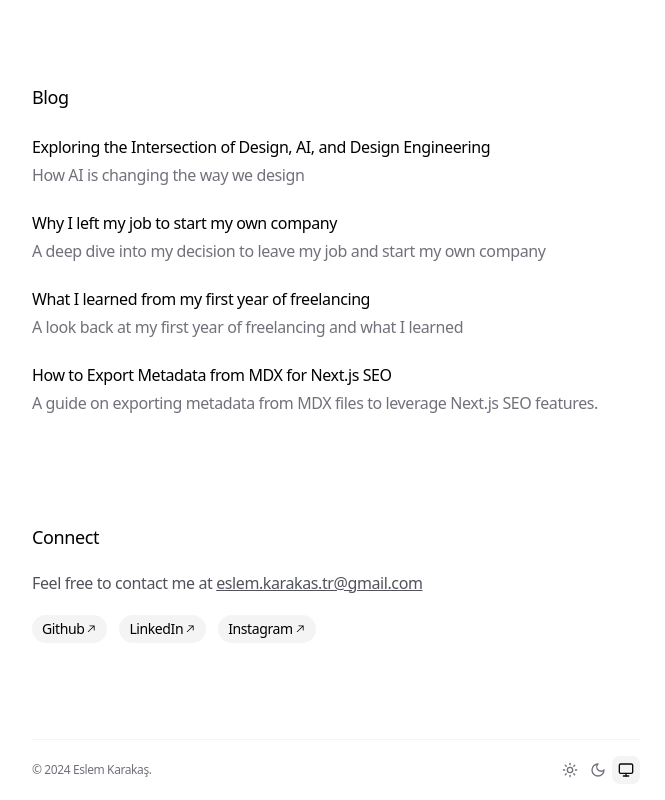
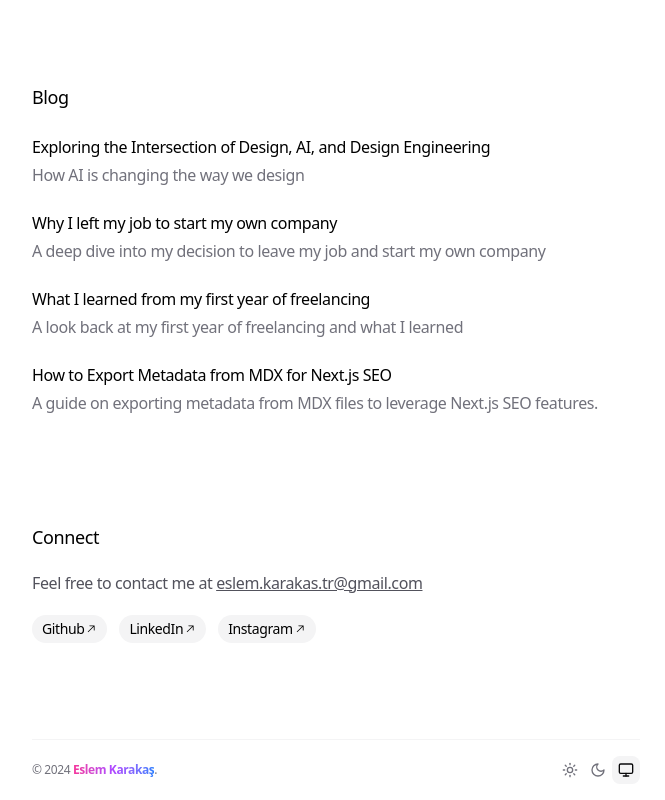
Before and after one commit to exactml/portfolio, a Next.js app: page / in a window 1280 px wide. Shown: the part 1109-1909 px from the top of the page, without its empty margins (304-969 px from the left). Built offline with nearby package versions, Linux system fonts and the light colour scheme.

Commit message:
feat: Try to make my name colorful.

```diff
--- a/app/footer.tsx
+++ b/app/footer.tsx
@@ -72,7 +72,7 @@ export function Footer() {
       <div className="flex items-center justify-between">
         <div className="text-xs text-zinc-500">
           <TextLoop>
-            <span>© 2024 Eslem Karakaş.</span>
+            <span>© 2024 <span className="bg-gradient-to-r from-pink-500 via-purple-500 to-blue-500 bg-clip-text text-transparent font-semibold">Eslem Karakaş</span>.</span>
             <span>Personal Portfolio.</span>
           </TextLoop>
         </div>
```
